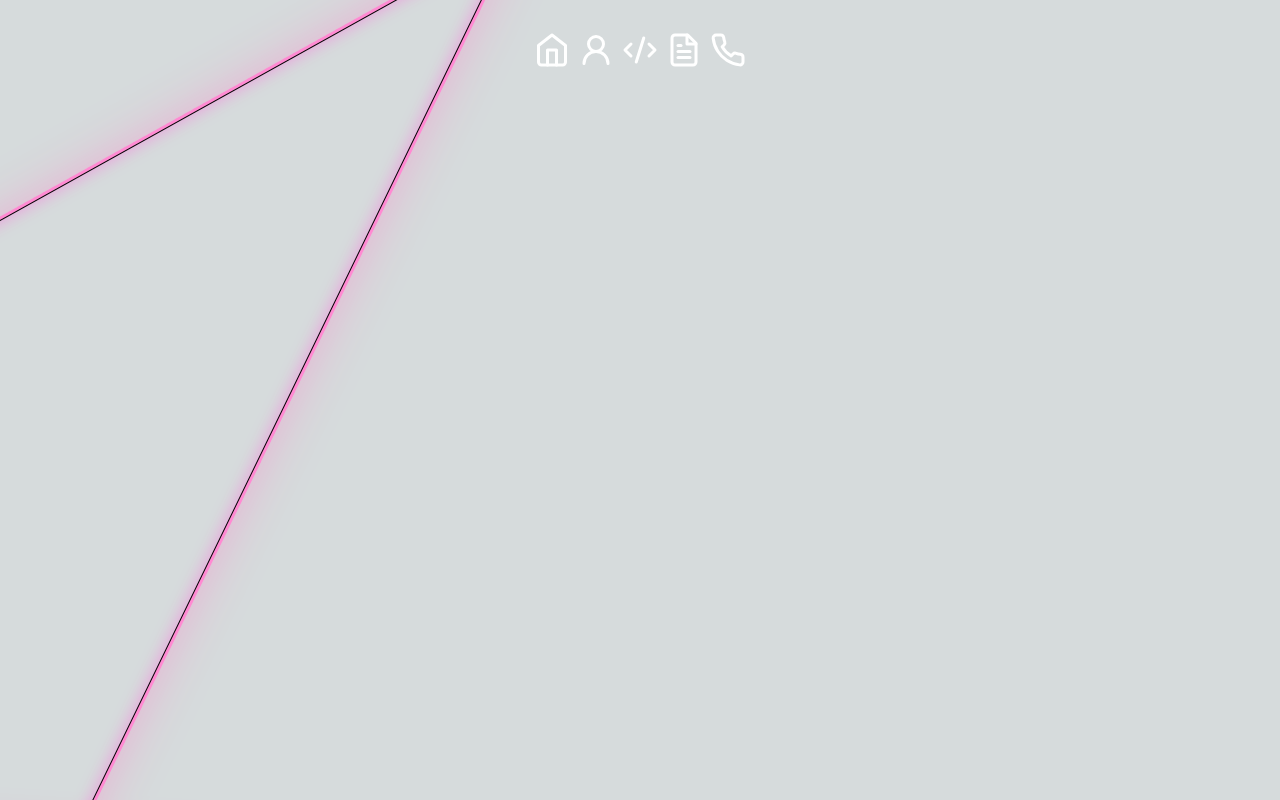
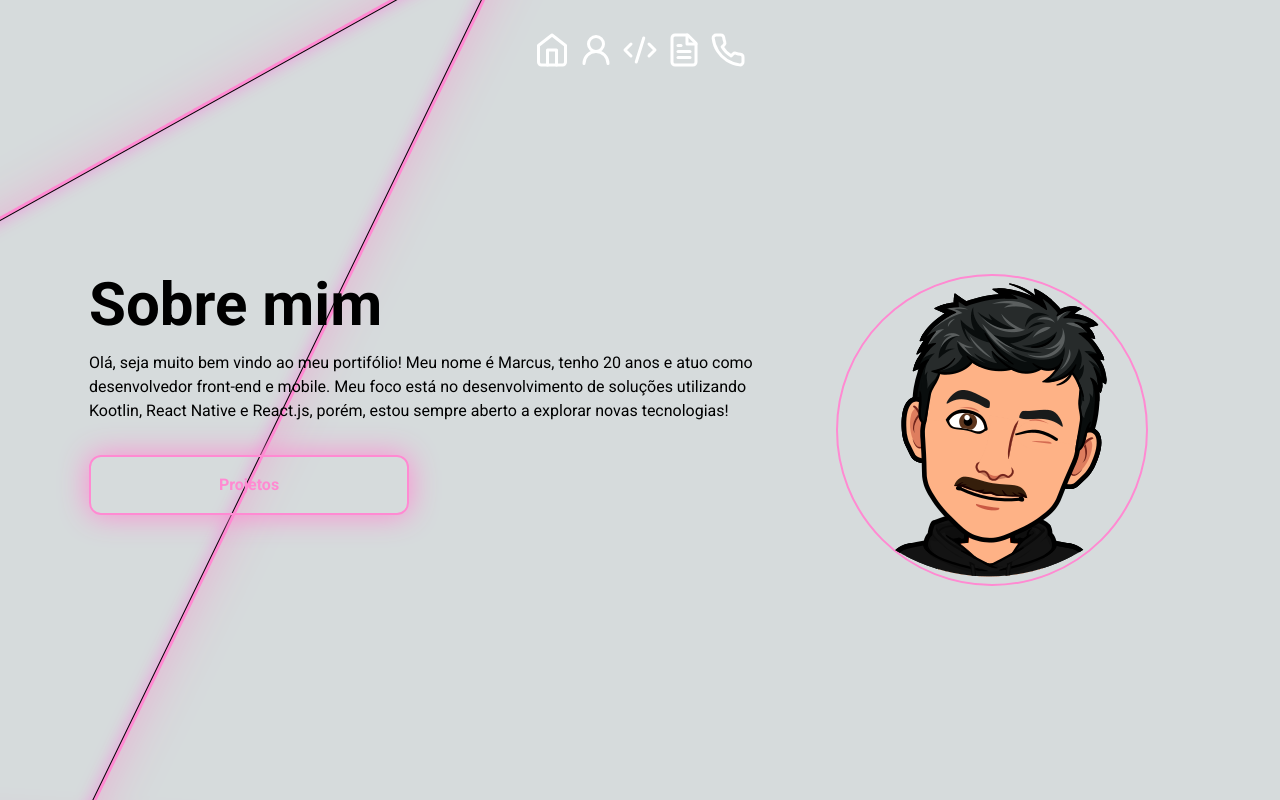
Before and after one commit to marcus-feitosa/portfolio, a Next.js app: page /aboutme in a window 1280 px wide. Built offline with nearby package versions, Linux system fonts and the light colour scheme.

Commit message:
Tela sobre mim

```diff
--- a/src/app/aboutme/page.tsx
+++ b/src/app/aboutme/page.tsx
@@ -1,4 +1,8 @@
 import { IconHeader } from "@/components/IconHeader"
+
+import ProfileIMG from '@/assets/ProfilePic.svg'
+import Image from "next/image"
+import NeonButton from "@/components/NeonButton"
 
 
 
@@ -8,12 +12,20 @@ export default function AboutMe(){
 
         <IconHeader />
 
-        <div>
-            {/*texto e botão */}
-            <div>
+        <div className="flex flex-1 justify-center mt-32 gap-8">
 
+            <div className="flex flex-col justify-center">
+            <p className="text-6xl font-bold mb-4">Sobre mim</p>
+            <p className="max-w-2xl">
+                Olá, seja muito bem vindo ao meu portifólio! Meu nome é Marcus, tenho 20 anos e atuo
+                como desenvolvedor front-end e mobile. Meu foco está no desenvolvimento de soluções
+                utilizando Kootlin, React Native e React.js, porém, estou sempre aberto a explorar novas
+                tecnologias!
+            </p>
+                <NeonButton text="Projetos"/>
             </div>
             {/*texto e botão */}
+            <Image src={ProfileIMG} alt="Foto de perfil"/>
         </div>
 
        </div>
--- a/src/app/page.tsx
+++ b/src/app/page.tsx
@@ -12,9 +12,7 @@ export default function Home() {
       <h1 className='font-bold text-8xl'>Olá, eu sou o Marcus!</h1>
       <h1 className={`${londrina.className} text-6xl`}>Desenvolvedor frontend e mobile</h1>
           <Link href="/aboutme">
-
-              <NeonButton text='Sobre mim!'/>
-
+              <NeonButton text='Sobre mim   !'/>
           </Link>
 
     </div>
--- a/src/components/IconHeader.tsx
+++ b/src/components/IconHeader.tsx
@@ -4,7 +4,7 @@ import { Home, User2, Code2, FileText, Phone} from 'lucide-react';
 export function IconHeader(){
     return(
 
-        <div className="flex justify-center h-screen">
+        <div className="flex justify-center">
 
             <div className="mt-8 flex flex-row gap-2 ">
                 <Link href={"/"} className="text-white   hover:text-zinc-600">
--- a/src/components/NeonButton.tsx
+++ b/src/components/NeonButton.tsx
@@ -4,7 +4,7 @@ type ButtonProps ={
 
 export default function NeonButton({text}:ButtonProps){
     return(
-        <button className="mt-8 w-80 p-4 text-neon-pink font-bold rounded-xl border-2 border-neon-pink shadow-neon-pink group hover:border-pink-900 hover:text-zinc-600">
+        <button className="mt-8 w-80 p-4 text-neon-pink font-bold rounded-xl border-2 border-neon-pink shadow-neon-pink group hover:border-pink-700 hover:text-pink-700">
               {text}
         </button>
     )
```
Also changed, not shown: src/assets/ProfilePic.svg (added).
